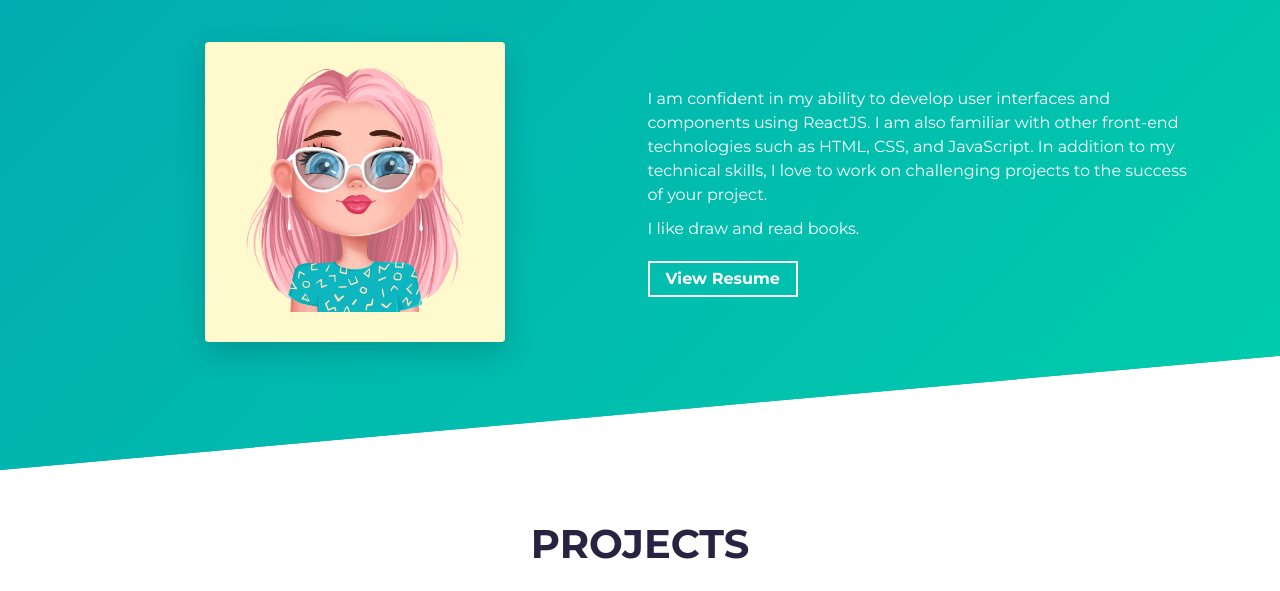
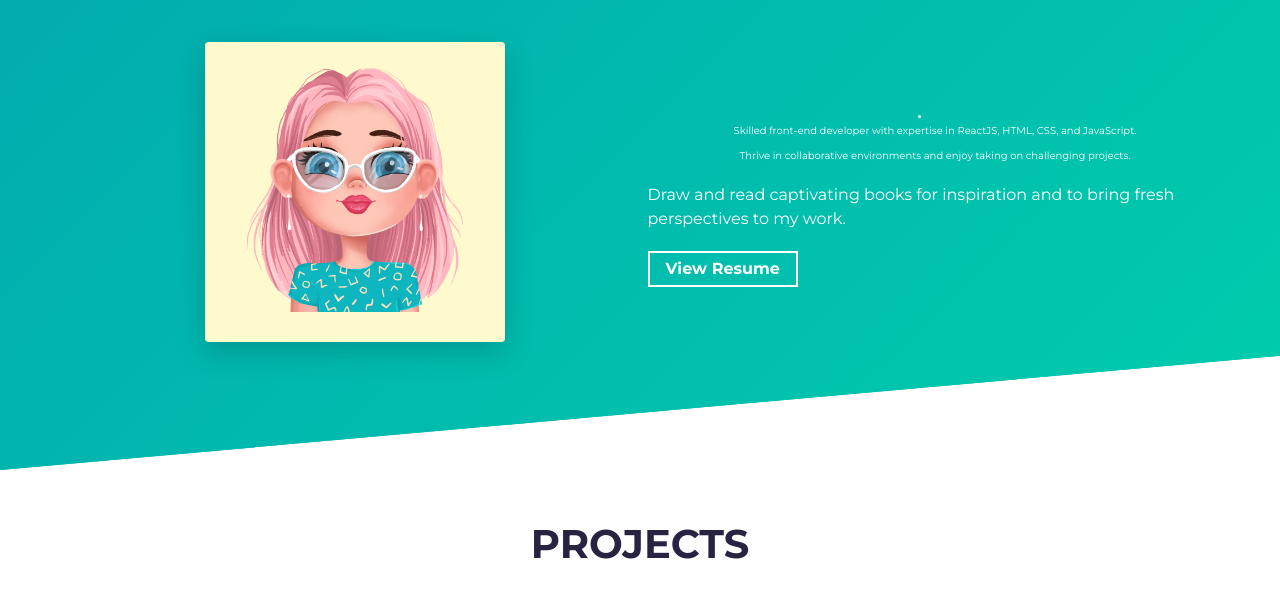
Before and after one commit to GamilaCoding/portfolio, a website built with Parcel: page src/index.html in a window 1280 px wide. Shown: the part 901-1492 px from the top of the page. Built offline with nearby package versions, Linux system fonts and the light colour scheme.

Commit message:
Update index.html

```diff
--- a/src/index.html
+++ b/src/index.html
@@ -68,14 +68,13 @@
           <div class="col-md-6 col-sm-12">
             <div class="about-wrapper__info load-hidden">
               <p class="about-wrapper__info-text">
-                I am confident in my ability to develop user interfaces and
-                components using ReactJS. I am also familiar with other
-                front-end technologies such as HTML, CSS, and JavaScript. In
-                addition to my technical skills, I love to work on challenging
-                projects to the success of your project.
+                <li>
+                  <ul>Skilled front-end developer with expertise in ReactJS, HTML, CSS, and JavaScript.</ul>
+                  <ul>Thrive in collaborative environments and enjoy taking on challenging projects.</ul>
+                </li>
               </p>
               <p class="about-wrapper__info-text">
-                I like draw and read books.
+               Draw and read captivating books for inspiration and to bring fresh perspectives to my work.
               </p>
               <span class="d-flex mt-3">
                 <a
```
